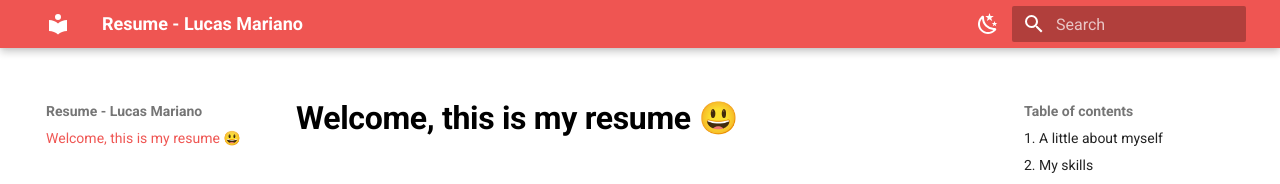
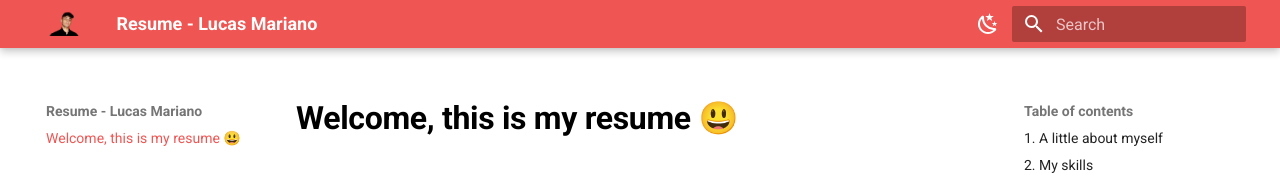
Before and after one commit to lukemariano/personal-resume, an MkDocs documentation site: the page built from docs/index.md, in a window 1280 px wide. Shown: the top 184 px of the page. Built offline with MkDocs 1.6.1 and Material for MkDocs 9.7.7, drawn with Linux system fonts in a browser that asks for light colours.

Commit message:
add logo

```diff
--- a/mkdocs.yml
+++ b/mkdocs.yml
@@ -2,6 +2,8 @@
 
 theme:
   name: material
+  logo: assets/profile.png
+  favicon: assets/profile.png
   palette:
     - scheme: default
       primary: red
```
Also changed, not shown: docs/assets/profile.png (added).
